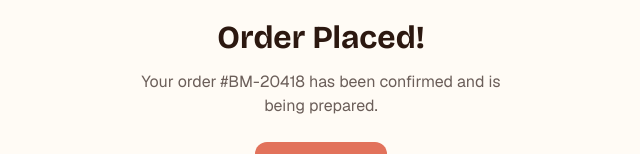
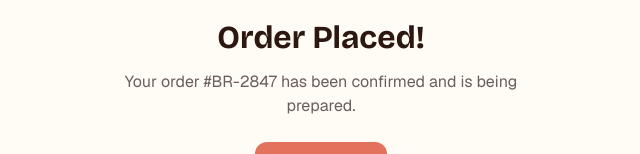
Before and after one commit to muazzim-ms/brewmate-pwa, a React (Vite) app: page /order-confirmation in a window 1280 px wide. Shown: the part 233-387 px from the top of the page, without its empty margins (319-959 px from the left). Built offline with nearby package versions, Linux system fonts and the light colour scheme.

Commit message:
Update order confirmation number to #BR-2847

```diff
--- a/src/screens/OrderConfirmation.jsx
+++ b/src/screens/OrderConfirmation.jsx
@@ -15,7 +15,7 @@ export default function OrderConfirmation() {
           <div className="flex flex-col items-center gap-2 w-full">
             <p className="font-heading text-[32px] font-bold text-text-primary">Order Placed!</p>
             <p className="font-body text-[16px] font-normal text-text-secondary text-center">
-              Your order #BM-20418 has been confirmed and is being prepared.
+              Your order #BR-2847 has been confirmed and is being prepared.
             </p>
           </div>
           <div className="rounded-lg bg-brand-accent px-5 py-[10px]">
```
